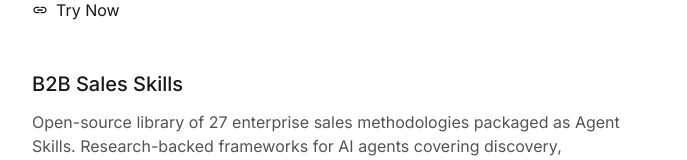
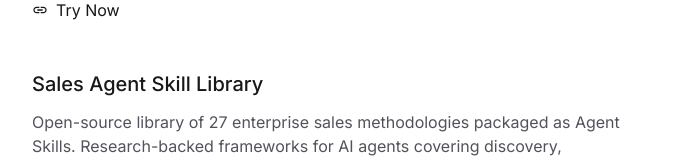
Before and after one commit to jmbluhm/professional-site, a Next.js app: page /work in a window 1280 px wide. Shown: the part 286-446 px from the top of the page, without its empty margins (296-983 px from the left). Built offline with nearby package versions, Linux system fonts and the light colour scheme.

Commit message:
fixing title on project for sales skills

```diff
--- a/src/data/profile.ts
+++ b/src/data/profile.ts
@@ -258,7 +258,7 @@ export const profile: Profile = {
         url: 'https://krengl.com',
       },
       {
-        name: 'B2B Sales Skills',
+        name: 'Sales Agent Skill Library',
         description: 'Open-source library of 27 enterprise sales methodologies packaged as Agent Skills. Research-backed frameworks for AI agents covering discovery, qualification, objection handling, and closing.',
         stack: ['Agent Skills', 'MCP', 'Claude Code'],
         url: 'https://github.com/jmbluhm/b2b-sales-skills',
```
